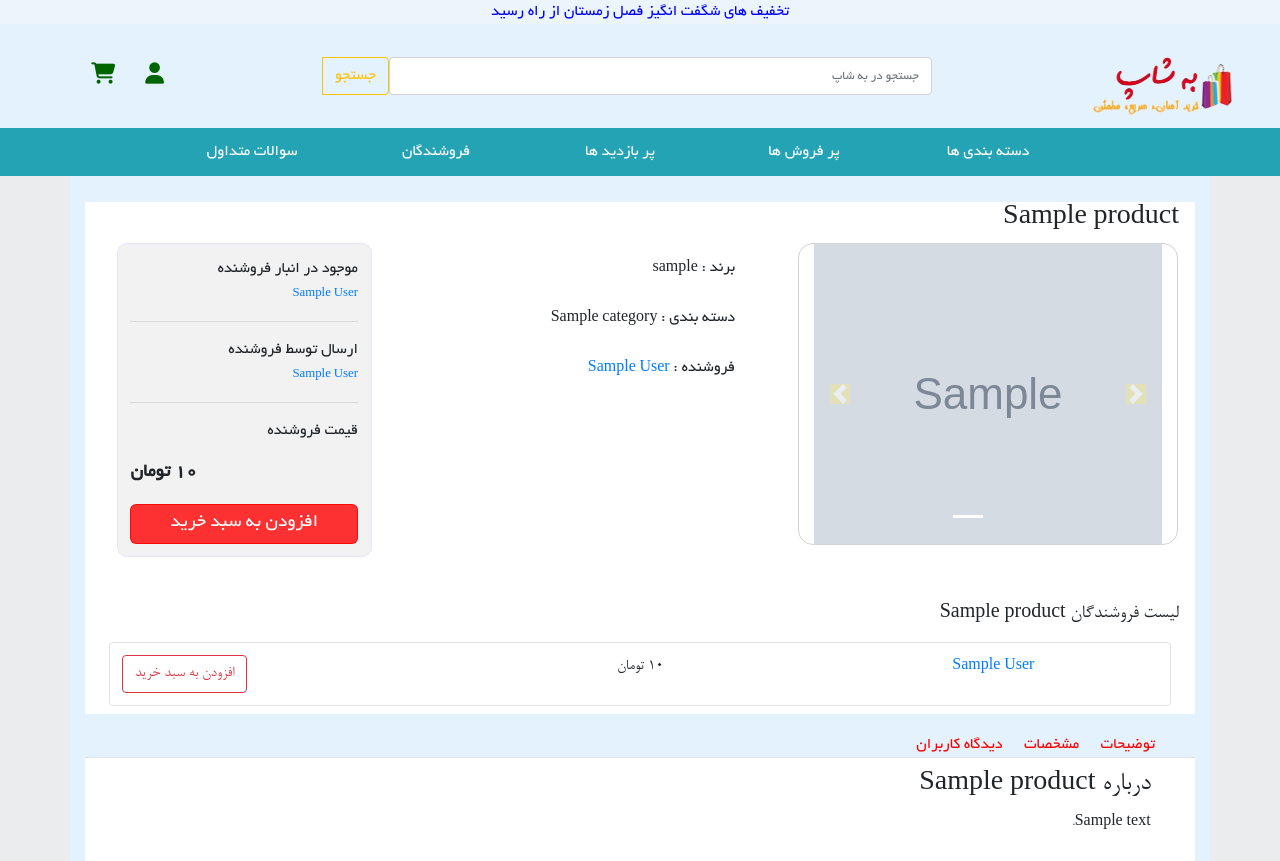
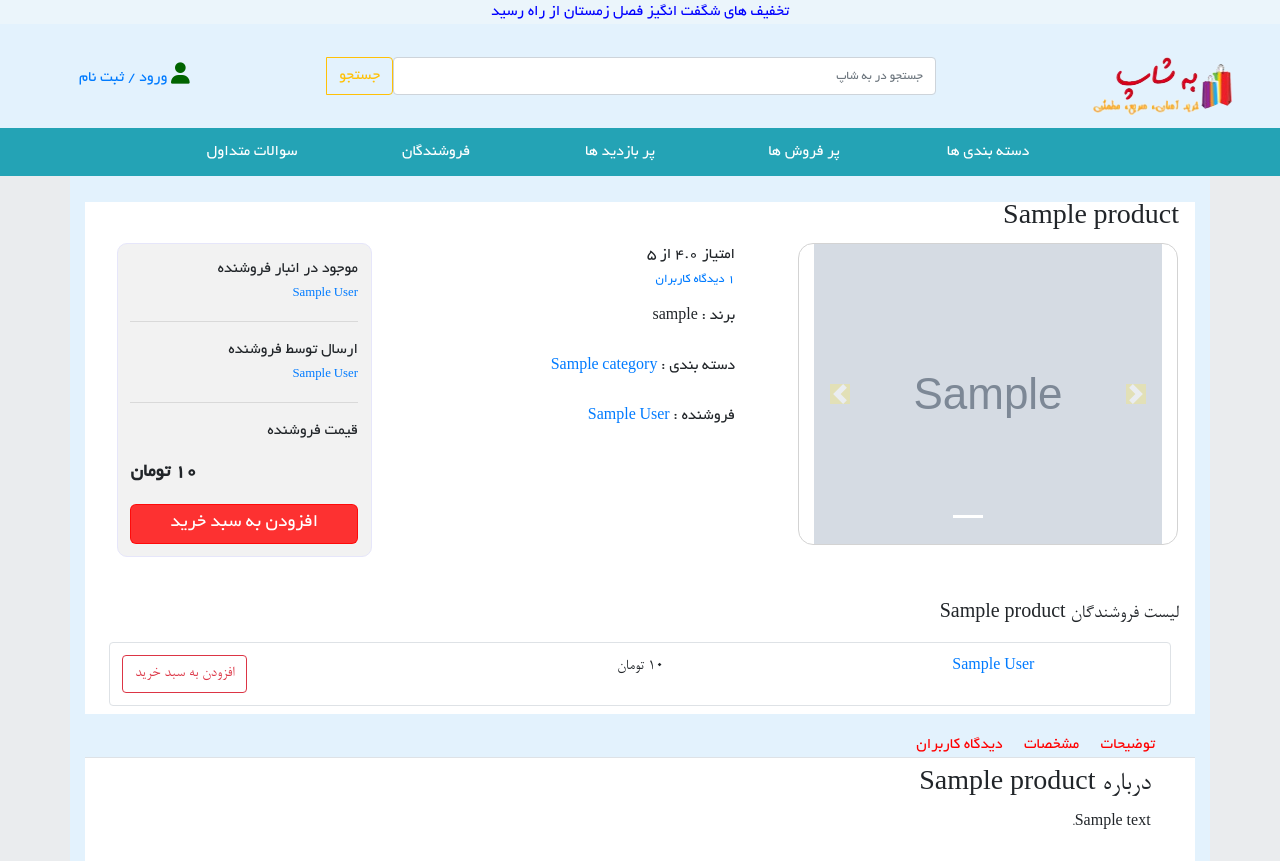
Before and after one commit to EhsanOrandi/Online-Market, a Django app: a page that uses templates/base/header.html in a window 1280 px wide. Shown: the top 861 px of the page. Run offline with Django 3.2, Linux system fonts and the light colour scheme; tables that the repository leaves empty hold one stand-in row (values such as "Sample post"); grey boxes marked "Sample" are stand-in pictures; some libraries are stand-ins or nearby versions.

Commit message:
Some changes in html files

```diff
--- a/templates/base/header.html
+++ b/templates/base/header.html
@@ -24,10 +24,13 @@
                   <a class="dropdown-item" href="{% url 'logout' %}">خروج</a>
                 </div>
               </div>
+              <a href="{% url 'cart' user.id %}" class="col-3 py-2"><i class="fa fa-shopping-cart"></i></a>
             {% else %}
-            <a href="{% url 'login' %}" class="col-6 py-2"><i class="fa fa-user"></i></a>
+            <a href="{% url 'login' %}" class="py-2">
+                <i class="fa fa-user"></i>
+                <span>ورود / ثبت نام</span>
+            </a>
             {% endif %}
-            <a href="{% url 'cart' user.id %}" class="col-3 py-2"><i class="fa fa-shopping-cart"></i></a>
         </div>
     </div>
 </nav>
--- a/templates/components/cart.html
+++ b/templates/components/cart.html
@@ -28,7 +28,7 @@
                 <td><input type="number" name="count" id="count" min="1" max="{{item.shop_product.quantity}}" value="{{item.count}}"></td>
                 <td id="unit-price{{item.shop_product.product.id}}">{{item.price}}</td>
                 <td id="total-price{{item.shop_product.product.id}}">{{item.price}}</td>
-                <td><a href="{% url 'delete-item' user.id %}" onclick="delete_item({{item.shop_product.product.id}})"><i class="fas fa-trash"></i></a></td>
+                <td><a href="{% url 'delete-item' item.id %}" onclick="delete_item({{item.shop_product.product.id}})"><i class="fas fa-trash"></i></a></td>
               </tr>
               {% endfor %}
             </tbody>
--- a/templates/components/product-single.html
+++ b/templates/components/product-single.html
@@ -39,10 +39,12 @@
                     </a>
                 </div>
             </div>
-            <div class="col-3 p-0">
-                <ul class="text-right px-0">
+            <div class="col-3 p-0 text-right">
+                <span>امتیاز {{average_rate}} از ۵</span><br>
+                <a href="#details"><small>{{comments_count}} دیدگاه کاربران</small></a>
+                <ul class="px-0">
                     <li >برند : {{product.brand}}</li>
-                    <li>دسته بندی : {{product.category}}</li>
+                    <li>دسته بندی : <a href="{% url 'category_single' product.category.slug %}">{{product.category}}</a></li>
                     {% if seller.quantity > 0 %}
                     <li>فروشنده : <a href="{% url 'shop_single' seller.shop.slug %}">{{seller}}</a></li>
                     {% endif %}
@@ -117,14 +119,19 @@
         </div>
         <div id="comments" class="tab-pane fade">
             <div >
-                <!-- <form id="comment_form"> -->
-
-                    <div class="form-group">
-                        <label for="comment-body"></label>
-                        <textarea class="form-control" id="comment-body" rows="4" placeholder="دیدگاه خود را بیان کنید"></textarea>
+                <div class="form-group">
+                    <label for="comment-body"></label>
+                    <textarea class="form-control" id="comment-body" rows="4" placeholder="دیدگاه خود را بیان کنید"></textarea>
+                    <div class="comment-rate-form">
+                        <span>امتیاز شما به این کالا :</span>
+                        <span class="fa fa-star star-1" onclick="comment_rate(1)"></span>
+                        <span class="fa fa-star star-2" onclick="comment_rate(2)"></span>
+                        <span class="fa fa-star star-3" onclick="comment_rate(3)"></span>
+                        <span class="fa fa-star star-4" onclick="comment_rate(4)"></span>
+                        <span class="fa fa-star star-5" onclick="comment_rate(5)"></span>
                     </div>
-                    <button id="submit-comment" onclick="add_comment()" class="btn btn-outline-info">افزودن دیدگاه</button>
-                <!-- </form> -->
+                </div>
+                <button id="submit-comment" onclick="add_comment()" class="btn btn-outline-info">افزودن دیدگاه</button>
             </div>
 
             <div class="comments-container">
@@ -133,10 +140,18 @@
                     <div class="col-3">
                     <span>{{comment.user.first_name}} {{comment.user.last_name}}</span><br>
                     <span>در تاریخ : {{comment.created_at|date:"d/m/Y"}}</span><br>
-                    <span>امتیاز : {{comment.rate}}</span>
+                    <span>امتیاز : {{comment.rate}} از ۵</span>
                 </div>
                 <div class="col-9">
                     {{comment.text}}
+                    <div class="mb-0 pb-0 col-12 row justify-content-end">
+                        <span class="text-muted text-left col-5 p-0 m-0">آیا این دیدگاه برایتان مفید بود؟</span>
+                        <p class="col-2"><button class="bg-transparent border-0 text-muted"
+                            onclick="likeComment({{comment.id}}, {{forloop.counter}})"><span
+                                class="text-muted"
+                                id="like_count_container{{forloop.counter}}">{{comment.like_count}}</span>
+                                <i class="fas fa-thumbs-up"></i></button></p>
+                    </div>
                 </div>
                 </div>
                 {% endfor %}
@@ -150,10 +165,43 @@
 
 {% block javascript %}
 <script>
+
+    function likeComment(CommentID, index, status = true) {
+        data = JSON.stringify({ comment_id: CommentID, status })
+        $.ajax({
+            type: "post",
+            url: "{% url 'like_comment' %}",
+            data: data,
+            success: function (response) {
+                response = JSON.parse(response)
+                $(`#like_count_container${index}`).text(response['like_count'])
+            }
+        })
+    }
+
+    function comment_rate(rate){
+        let i = 1
+        while(i<=rate){
+            $(`.star-${i}`).addClass('checked')
+            i++
+        }
+    }
+
+    function get_comment_rate(){
+        let rate = 0
+        $('.comment-rate-form .fa-star').each(function(){
+            if ($(this).hasClass('checked')){
+                rate++
+            }
+        })
+        return rate
+    }
+
     function add_comment(){
         var comment = $.trim($("#comment-body").val());
-        console.log(comment)
-        const data = JSON.stringify({comment, product_id:{{product.id}}})
+        var rate = get_comment_rate()
+        console.log(rate)
+        const data = JSON.stringify({comment, rate, product_id:{{product.id}}})
         $.ajax({
             type: "post",
             url: "{% url 'add_comment' %}",
@@ -164,7 +212,7 @@
                 <div class="row">
                     <div class="col-3">
                     <span>${data.full_name}</span><br>
-                    <span>امتیاز : ${data.rate}</span>
+                    <span>امتیاز : ${data.rate} از ۵</span>
                     </div>
                 <div class="col-9">
                     ${data.text}
--- a/templates/components/profile.html
+++ b/templates/components/profile.html
@@ -12,7 +12,11 @@
         <p class="personal-info text-right">اطلاعات کاربری</p>
         <div class="row">
             <div class="avatar col-3 rounded-circle">
+                {% if user.avatar %}
                 <img src="{{user.avatar.url}}" class="rounded-circle col-12 mt-4" width="200" height="200" alt="{{user.get_full_name}}">
+                {% else %}
+                <img src="{% static 'static/images/profile-default.png' %}" class="rounded-circle col-12 mt-4" width="200" height="200" alt="{{user.get_full_name}}">
+                {% endif %}
                 <button class="btn btn-outline-info col-12 mt-5 rounded"><a href="{% url 'update-profile' user.id %}">ویرایش اطلاعات</a></button>
             </div>
             <div class="col-8">
```
Also changed, not shown: templates/components/category-products.html (+29 -41 lines), templates/components/shop-single.html (+13 -45 lines).
